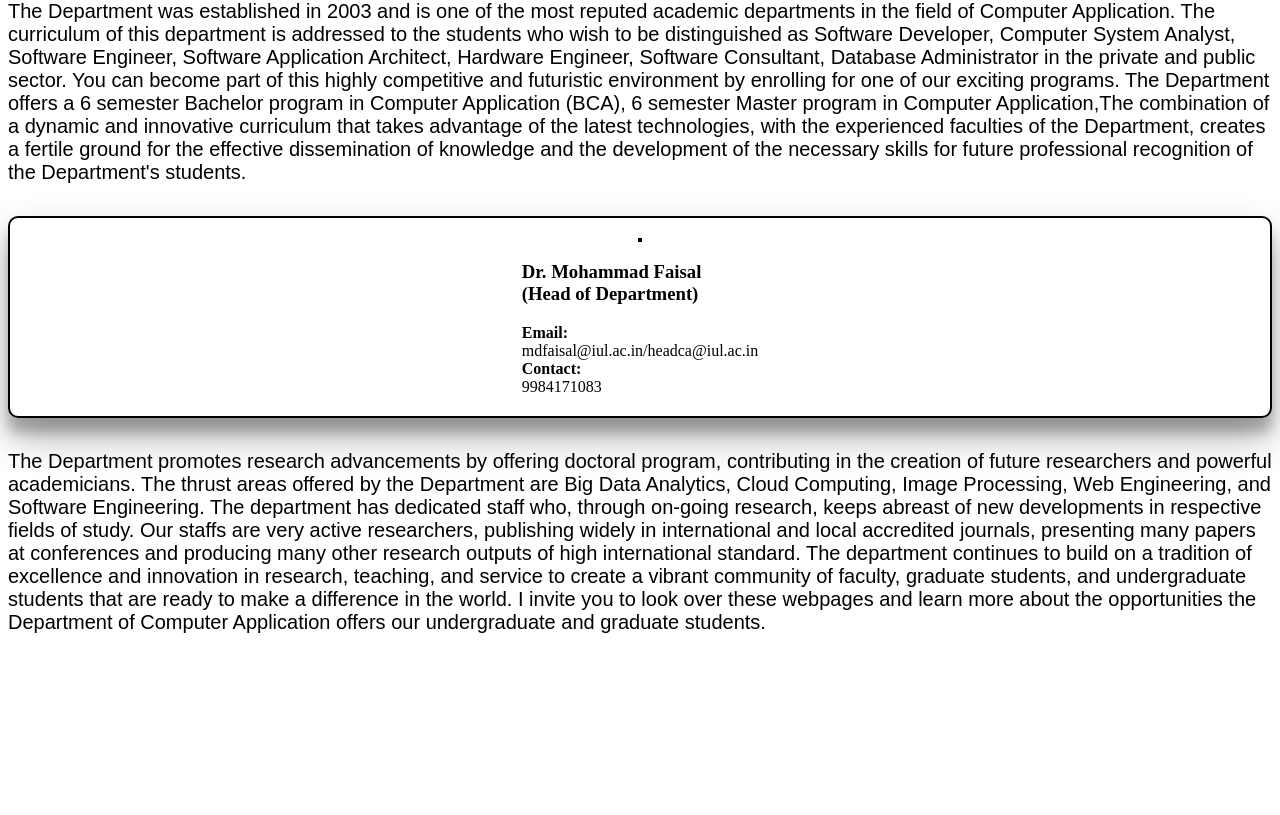
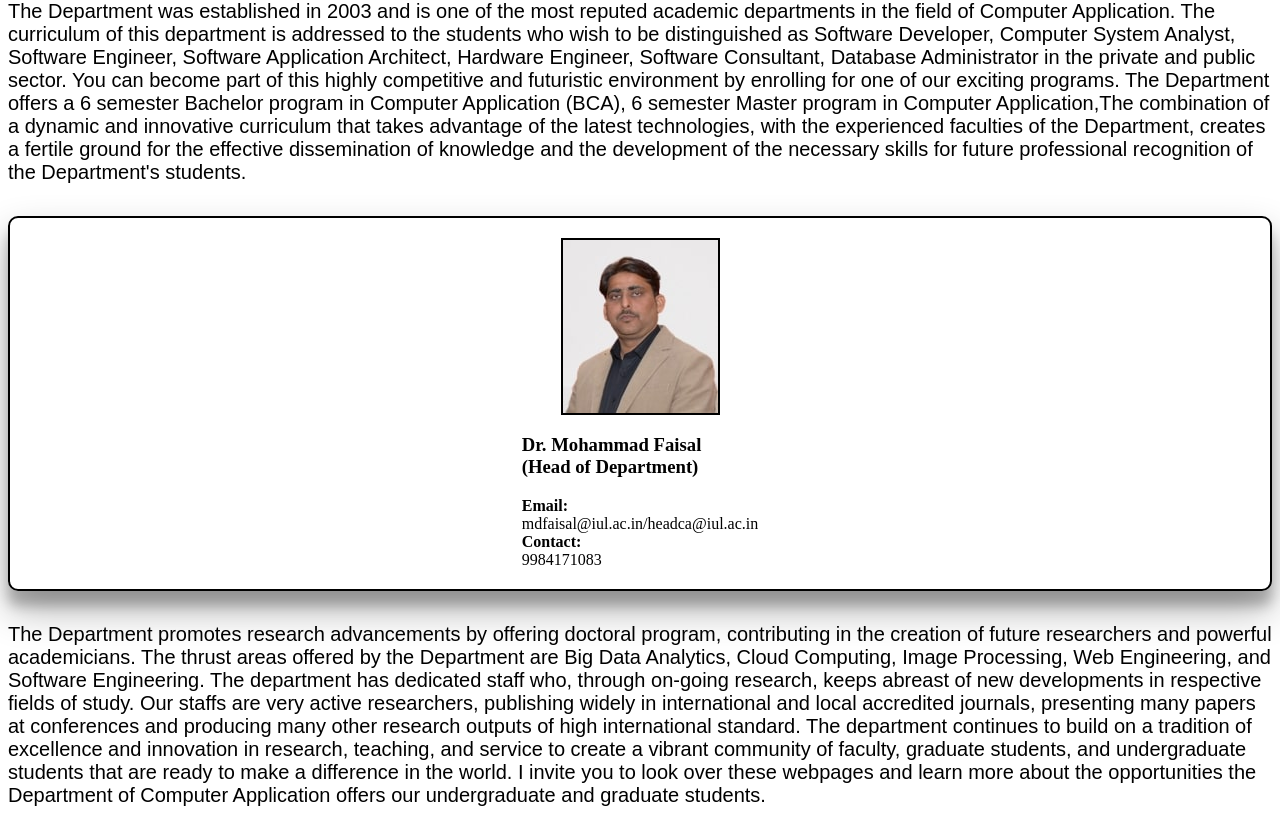
Before and after one commit to sadiqwaliahmad/wdc, a plain HTML site: page src/home.html in a window 1280 px wide. Shown: the part 130-945 px from the top of the page. Before the commit the page ends 800 px from the top, so only its background shows below. Drawn offline with Linux system fonts and the light colour scheme; the site is published under a folder, as on GitHub Pages, so addresses that start at the root find nothing.

Commit message:
Update home.html

```diff
--- a/src/home.html
+++ b/src/home.html
@@ -14,7 +14,7 @@
             <p class="p">The Department was established in 2003 and is one of the most reputed academic departments in the field of Computer Application. The curriculum of this department is addressed to the students who wish to be distinguished as Software Developer, Computer System Analyst, Software Engineer, Software Application Architect, Hardware Engineer, Software Consultant, Database Administrator in the private and public sector. You can become part of this highly competitive and futuristic environment by enrolling for one of our exciting programs. The Department offers a 6 semester Bachelor program in Computer Application (BCA), 6 semester Master program in Computer Application,The combination of a dynamic and innovative curriculum that takes advantage of the latest technologies, with the experienced faculties of the Department, creates a fertile ground for the effective dissemination of knowledge and the development of the necessary skills for future professional recognition of the Department's students.</p>
             <div class="img_container">
                 <div class="img">
-                    <img src="/img/Hod.jpg" alt="">
+                    <img src="../img/Hod.jpg" alt="">
                 </div>
                 <div class="img_body">
                     <h3>Dr. Mohammad Faisal <br>(Head of Department)</h3>
```
